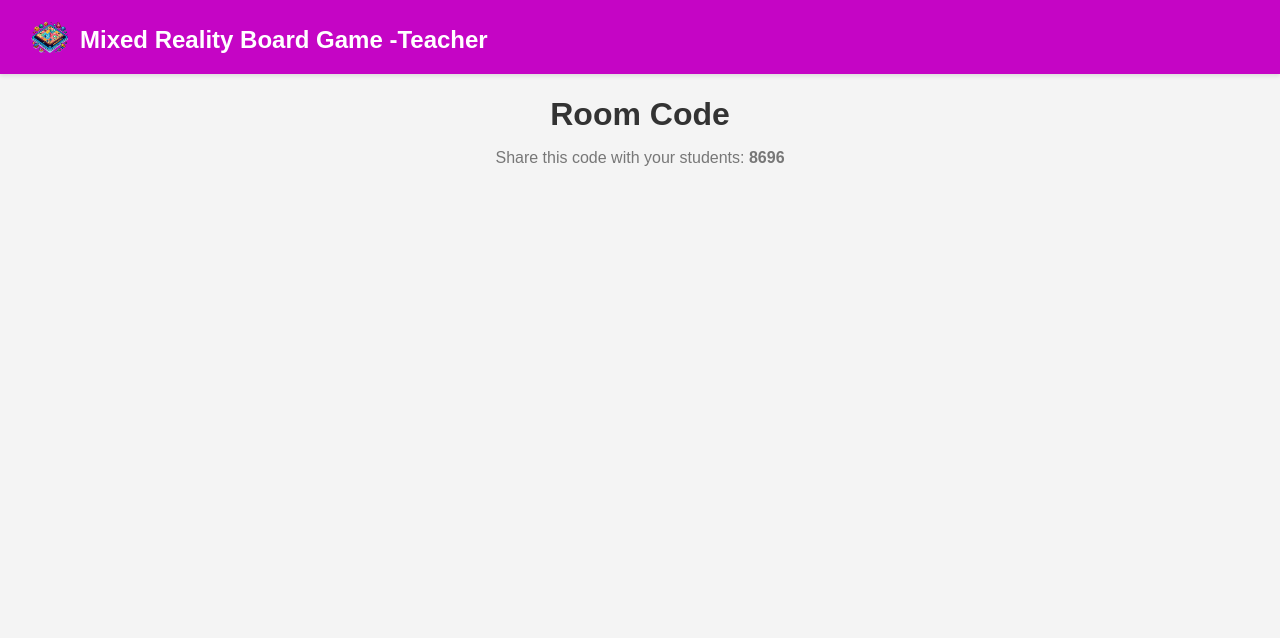
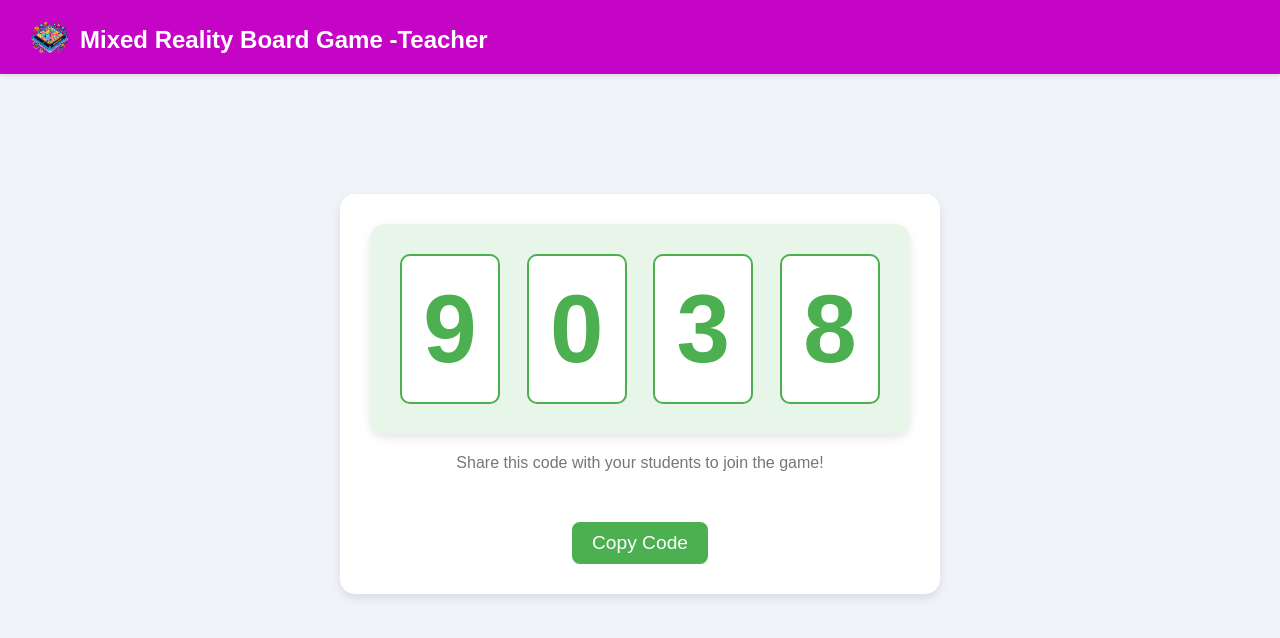
Before and after one commit to jackmok33/teacher-ui, a React (Vite) app: page /room-code in a window 1280 px wide. Shown: the top 638 px of the page. Built offline with nearby package versions, Linux system fonts and the light colour scheme.

Commit message:
fancier roomcode display

```diff
--- /dev/null
+++ b/src/pages/RoomCodePage.css
@@ -0,0 +1,67 @@
+.room-code-page {
+    display: flex;
+    justify-content: center;
+    align-items: center;
+    height: 80vh;
+    background-color: #f0f4f8;
+    padding: 20px;
+    text-align: center;
+}
+
+.room-code-box {
+    background-color: #ffffff;
+    border-radius: 15px;
+    padding: 30px;
+    box-shadow: 0 4px 10px rgba(0, 0, 0, 0.1);
+    width: 80%;
+    max-width: 600px;
+}
+
+.room-code {
+    display: flex;
+    justify-content: space-between;
+    font-size: 6rem;
+    font-weight: bold;
+    color: #4caf50;
+    background-color: #e8f5e9;
+    border-radius: 15px;
+    padding: 30px;
+    margin-bottom: 20px;
+    box-shadow: 0 4px 10px rgba(0, 0, 0, 0.1);
+}
+
+.digit-box {
+    width: 100px;  /* Make width smaller for more vertical stretch */
+    height: 150px;  /* Increased height for vertical stretch */
+    background-color: #ffffff;
+    border: 2px solid #4caf50;
+    border-radius: 10px;
+    display: flex;
+    justify-content: center;
+    align-items: center;
+    font-size: 6rem;  /* Increase font size for better visibility */
+    font-weight: bold;
+    color: #4caf50;
+}
+
+.instructions {
+    font-size: 1.2rem;
+    margin-top: 10px;
+    color: #333;
+}
+
+.copy-button {
+    padding: 10px 20px;
+    font-size: 1.2rem;
+    background-color: #4caf50;
+    color: white;
+    border: none;
+    border-radius: 8px;
+    cursor: pointer;
+    margin-top: 20px;
+    transition: background-color 0.3s ease;
+}
+
+.copy-button:hover {
+    background-color: #45a049;
+}
--- a/src/pages/RoomCodePage.jsx
+++ b/src/pages/RoomCodePage.jsx
@@ -1,19 +1,38 @@
-import React, { useEffect, useState } from "react";
+import React, { useState } from "react";
+import { useNavigate } from "react-router-dom";
+import "./RoomCodePage.css";
 
 function RoomCodePage() {
-    const [roomCode, setRoomCode] = useState("");
+    const [roomCode] = useState(generateRoomCode());
+    const navigate = useNavigate();
 
-    useEffect(() => {
-        const generateRoomCode = () => {
-            return Math.floor(1000 + Math.random() * 9000).toString(); // 4-digit code
-        };
-        setRoomCode(generateRoomCode());
-    }, []);
+    // Function to generate a random 4-digit room code
+    function generateRoomCode() {
+        return Math.floor(1000 + Math.random() * 9000).toString();
+    }
+
+    const handleCopy = () => {
+        navigator.clipboard.writeText(roomCode);
+        alert("Room code copied to clipboard!");
+    };
 
     return (
-        <div>
-            <h1>Room Code</h1>
-            <p>Share this code with your students: <strong>{roomCode}</strong></p>
+        <div className="room-code-page">
+            <div className="room-code-box">
+                <div className="room-code">
+                    {roomCode.split("").map((digit, index) => (
+                        <div key={index} className="digit-box">
+                            {digit}
+                        </div>
+                    ))}
+                </div>
+                <div className="instructions">
+                    <p>Share this code with your students to join the game!</p>
+                    <button className="copy-button" onClick={handleCopy}>
+                        Copy Code
+                    </button>
+                </div>
+            </div>
         </div>
     );
 }
```
